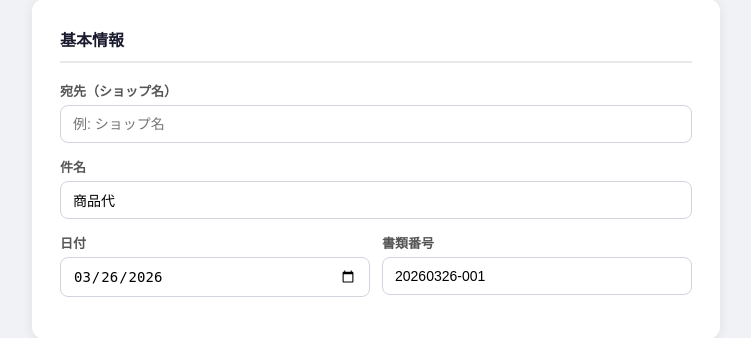
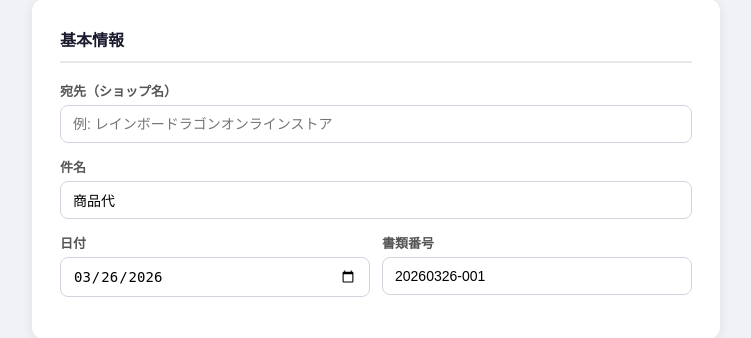
Before and after one commit to SHIN-cloud2368/invoice-tool-kb4, a Flask app: page / in a window 1280 px wide. Shown: the part 324-662 px from the top of the page, without its empty margins (264-1015 px from the left). Run offline with Flask 3, Linux system fonts and the light colour scheme.

Commit message:
宛先プレースホルダーをショップ名の例に変更
Co-Authored-By: Claude Opus 4.6 <noreply@anthropic.com>

```diff
--- a/templates/index.html
+++ b/templates/index.html
@@ -252,7 +252,7 @@
         <h2>基本情報</h2>
         <div class="form-group">
             <label>宛先（ショップ名）</label>
-            <input type="text" name="recipient" required placeholder="例: ショップ名">
+            <input type="text" name="recipient" required placeholder="例: レインボードラゴンオンラインストア">
         </div>
         <div class="form-group">
             <label>件名</label>
```
